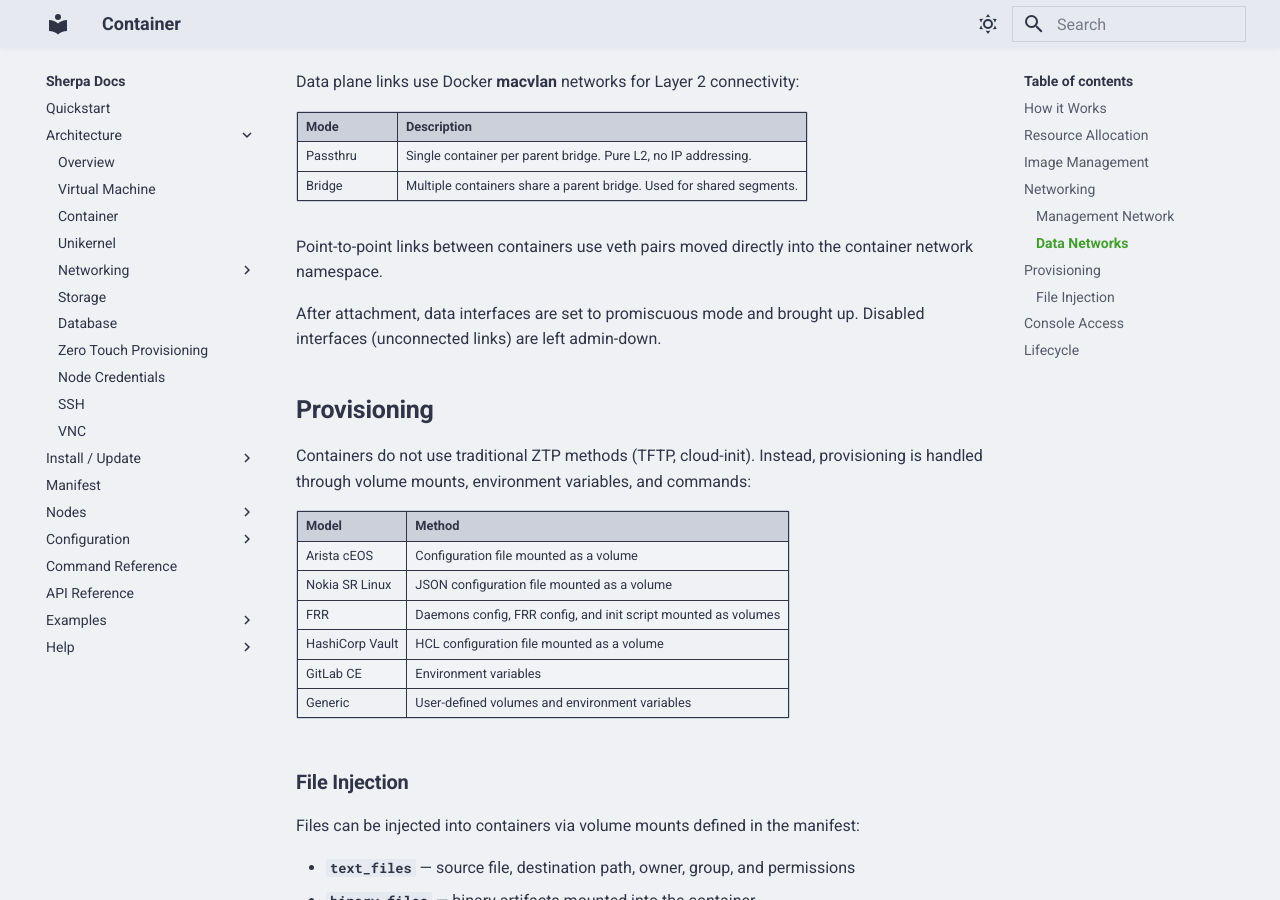
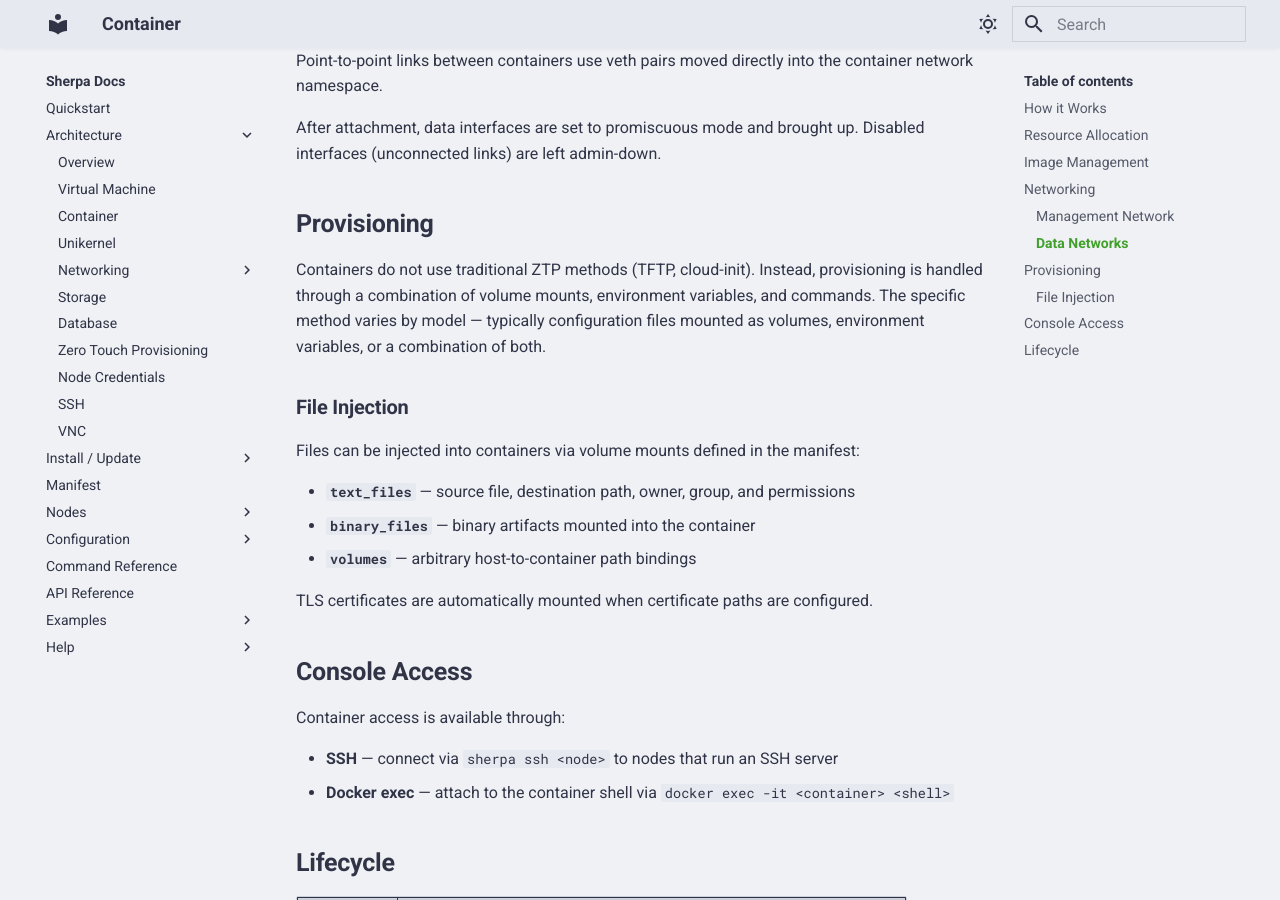
Before and after one commit to bwks/sherpa-docs, an MkDocs documentation site: the page built from docs/architecture/container.md, in a window 1280 px wide and 900 px high, scrolled down 1677 px. Built offline with MkDocs 1.6.1 and Material for MkDocs 9.7.7, drawn with Linux system fonts in a browser that asks for light colours; some of the changed text lies outside the part shown.

Commit message:
Remove specific model references from container architecture page
Keep the page focused on general container architecture rather than
listing per-model details that belong on individual node pages.

Co-Authored-By: Claude Opus 4.6 <noreply@anthropic.com>

```diff
--- a/docs/architecture/container.md
+++ b/docs/architecture/container.md
@@ -15,20 +15,12 @@ When a lab is created, Sherpa performs the following for each container node:
 
 ## Resource Allocation
 
-Every container model has default resource parameters. Typical defaults:
-
-| Model | CPU | RAM | Data Interfaces | Privileged |
-| ----- | --- | --- | --------------- | ---------- |
-| Arista cEOS | 2 | 4096 MiB | 52 | Yes |
-| Nokia SR Linux | 2 | 4096 MiB | 34 | Yes |
-| FRR | 1 | 512 MiB | 8 | Yes |
-| GitLab CE | 2 | 4096 MiB | 0 | No |
-| Generic Container | 1 | 1024 MiB | 1 | No |
+Every container model has default resource parameters for CPU, RAM, data interface count, and privileged mode. These can be overridden in the manifest.
 
 Additional options configurable in the manifest:
 
 - **`privileged`** — run the container in privileged mode
-- **`shm_size`** — shared memory size in bytes (e.g. GitLab CE defaults to 256 MiB)
+- **`shm_size`** — shared memory size in bytes
 - **`user`** — override the container user
 - **`environment_variables`** — key-value pairs passed to the container
 - **`commands`** — override the default entrypoint/command
@@ -63,16 +55,7 @@ After attachment, data interfaces are set to promiscuous mode and brought up. Di
 
 ## Provisioning
 
-Containers do not use traditional ZTP methods (TFTP, cloud-init). Instead, provisioning is handled through volume mounts, environment variables, and commands:
-
-| Model | Method |
-| ----- | ------ |
-| Arista cEOS | Configuration file mounted as a volume |
-| Nokia SR Linux | JSON configuration file mounted as a volume |
-| FRR | Daemons config, FRR config, and init script mounted as volumes |
-| HashiCorp Vault | HCL configuration file mounted as a volume |
-| GitLab CE | Environment variables |
-| Generic | User-defined volumes and environment variables |
+Containers do not use traditional ZTP methods (TFTP, cloud-init). Instead, provisioning is handled through a combination of volume mounts, environment variables, and commands. The specific method varies by model — typically configuration files mounted as volumes, environment variables, or a combination of both.
 
 ### File Injection
 
```
